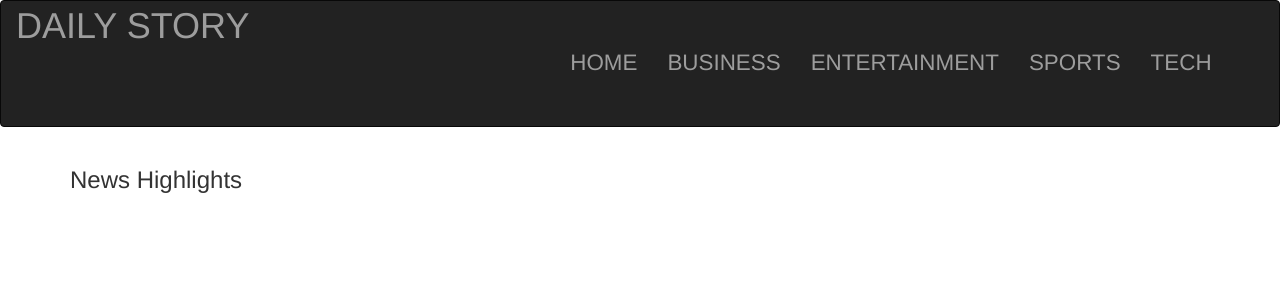
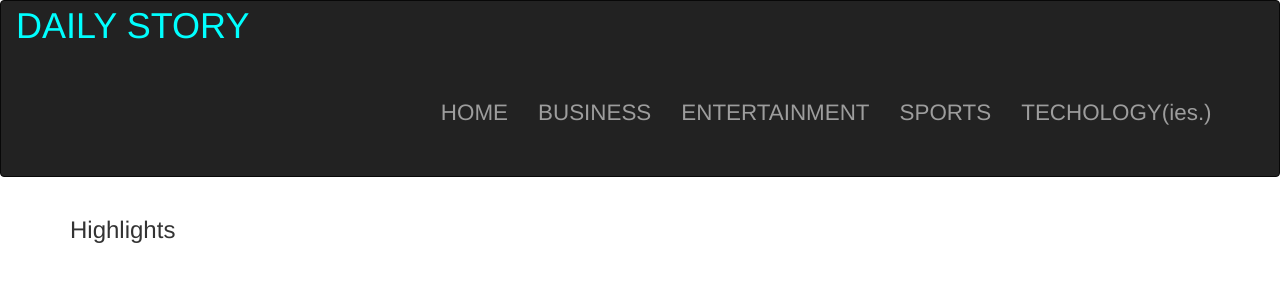
Before and after one commit to charles-os/news, a Flask app: template app/templates/articles.html in a window 1280 px wide. Shown: the top 300 px of the page. Run offline with Flask 2, Linux system fonts and the light colour scheme; the template is opened without the code that fills it, so the values that code supplies are empty; some libraries are stand-ins or nearby versions.

Commit message:
styling halfway through

```diff
--- a/app/templates/articles.html
+++ b/app/templates/articles.html
@@ -3,7 +3,7 @@
 <div class="container">
 
 	<!-- Popular movie section  -->
-        <h3> News Highlights</h3>
+        <h3>Highlights</h3>
         {% for article_row in articles | batch(4)%}
 
 	        <div class="row">
--- a/app/templates/entertainment.html
+++ b/app/templates/entertainment.html
@@ -11,7 +11,7 @@
   <div class="row">
     <div class="col-md-4">
       <h4>ENTERTAINMENT</h4>
-      <img src="https://encrypted-tbn0.gstatic.com/images?q=tbn:ANd9GcR5H_YFBYf-weMx33xGqxSZMcFqtl1jPIA9uiJTueYw6tPKnqow" alt="entertainment image" height="700px" width="450px">
+      <img src="https://encrypted-tbn0.gstatic.com/images?q=tbn:ANd9GcR5H_YFBYf-weMx33xGqxSZMcFqtl1jPIA9uiJTueYw6tPKnqow" alt="entertainment image" height="500px" width="450px">
     </div>
     <div class="col-md-8">
       <div class="w3-panel w3-card-2">
--- a/app/templates/navbar.html
+++ b/app/templates/navbar.html
@@ -7,15 +7,15 @@
          <span class="icon-bar"></span>
          <span class="icon-bar"></span>
        </button>
-       <a class="navbar-brand" href="/"> <span style='font-size:2em; font-color:darkgreen'>DAILY STORY</span> </a>
+       <a class="navbar-brand" href="/"> <span style='font-size:2em; color:cyan'>DAILY STORY</span> </a>
      </div>
-     <div class="navbar-collapse collapse" style='font-size:1.6em; padding:3%; float:right; padding-left:20%'>
+     <div class="navbar-collapse collapse" style='color:cyan; font-size:1.6em; padding:3%; float:right; padding-left:20%'>
        <ul class="nav navbar-nav">
          <li><a href="/">HOME</a></li>
          <li><a href="/business">BUSINESS</a></li>
          <li><a href="/entertainment">ENTERTAINMENT</a></li>
          <li><a href="/sport">SPORTS</a></li>
-         <li><a href="/tech">TECH</a></li>
+         <li><a href="/tech">TECHOLOGY(ies.)</a></li>
      </div>
 
    </div>
```
Also changed, not shown: app/static/css/index.css (+2 -5 lines), app/main/views.py (line endings or trailing spaces), app/templates/macros.html (line endings or trailing spaces).
